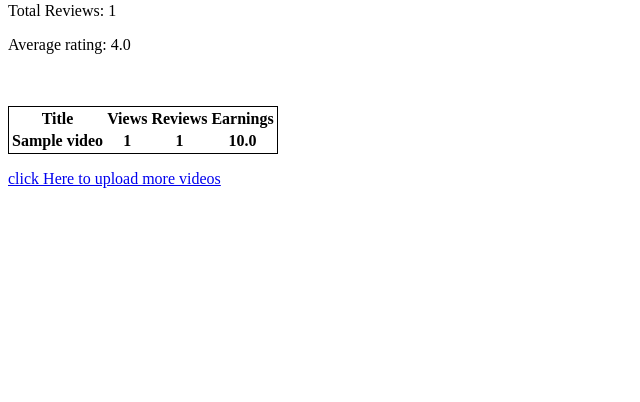
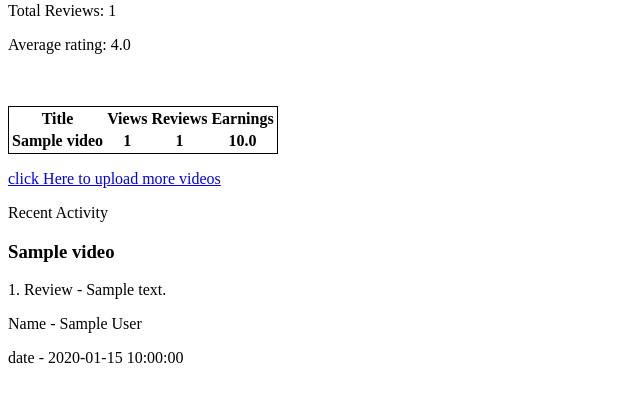
Before and after one commit to SotonyeObenney/priority_tutor, a Flask app: page /tutors/dashboard in a window 1280 px wide. Shown: the part 151-553 px from the top of the page, without its empty margins (0-640 px from the left). Run offline with Flask 3, Linux system fonts and the light colour scheme; a user stored in the database is signed in; tables that the repository leaves empty hold one stand-in row (values such as "Sample post"); lists and menus that the app fills with data are empty.

Commit message:
My buggy v2 but everyting is working somewhat

```diff
--- a/app/templates/tutors/dashboard.html
+++ b/app/templates/tutors/dashboard.html
@@ -1,11 +1,19 @@
 {% extends 'base.html' %}
 
 {% block content %}
+
+<!-- Recent Activity -->
+<!-- Show the last 10 reviews across all the tutor's videos
+Display the student name, rating, comment, video title, and date
+Order by created_at descending
+ -->
 
 {% if not ALL_VIDEOS %}
   <h1>You have not uploaded any videos</h1>
   <a href="{{ url_for('videos.upload_video') }}">click Here to upload a video</a>
 {% endif %}
+
+
 
 
 <h1>Total Earnings : ₦{{AMOUNT_PAID}}</h1>
@@ -35,4 +43,22 @@
 <p>  <a href="{{ url_for('videos.upload_video') }}">click Here to upload more videos</a></p>
 
 
+<p>Recent Activity</p>
+{% for video in ALL_VIDEOS %}
+  {% set reviews_count = video.reviews | length %}
+  {% if reviews_count >= 10 %}
+    {% set max_index = 10 %}
+  {% else %}
+    {% set max_index = reviews_count %}
+  {% endif %}
+  <h3>{{ video['title'] }}</h3>
+  {% for n in range(0, max_index) %}
+    <p>{{ n +1 }}. Review - {{ video.reviews[n]['comment'] }}</p>
+    <p>Name - {{ video.reviews[n].student['full_name'] }}</p>
+    <p>date - {{ video.reviews[n]['created_at'] }}</p>
+
+  {% endfor %}
+{% endfor %}
+
+
 {% endblock %}
```
